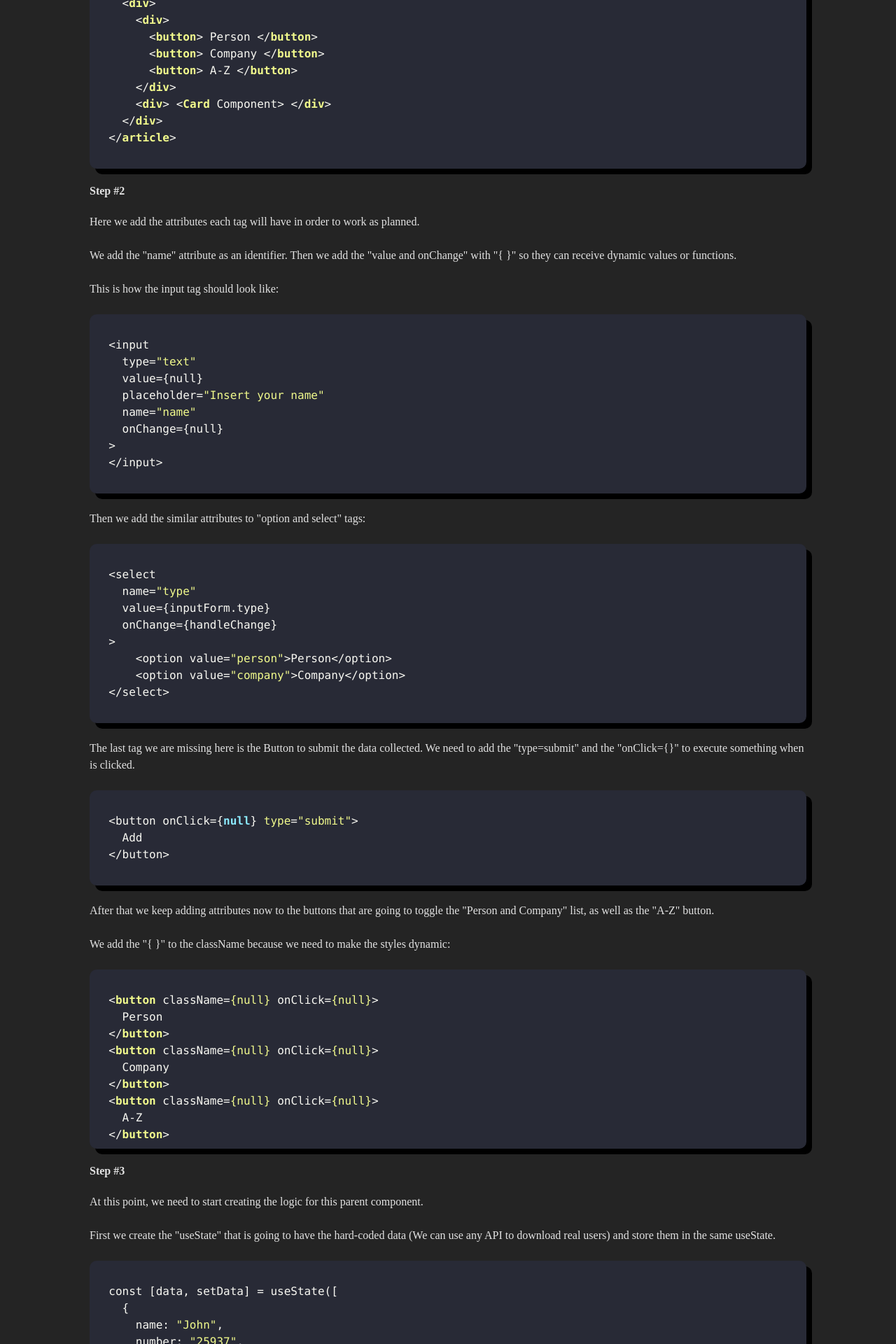
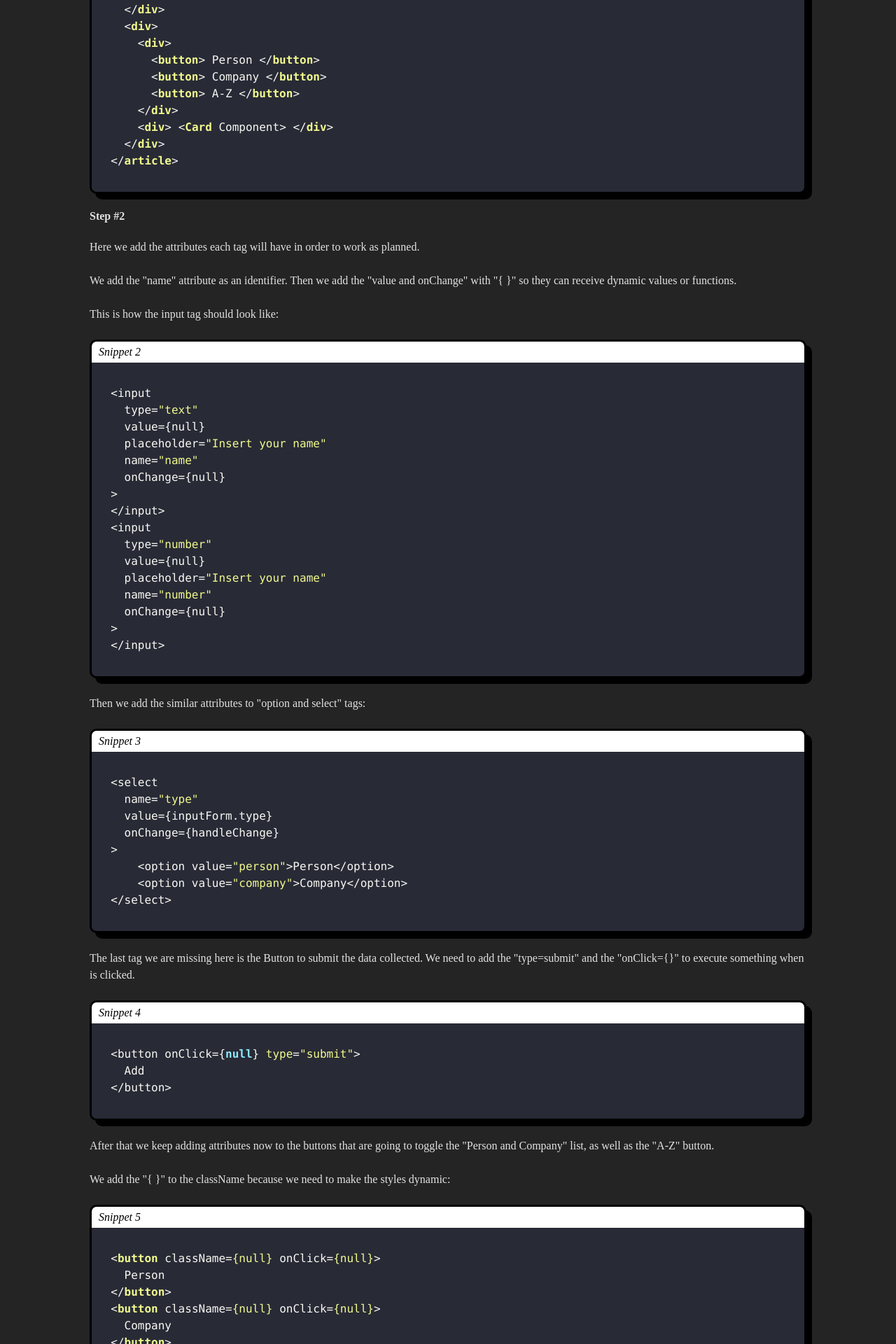
Before and after one commit to kinxori/inxel-test, a React (Vite) app: page / in a window 1280 px wide. Shown: the part 1400-3320 px from the top of the page at 70% size. Built offline with nearby package versions, Linux system fonts and the light colour scheme.

Commit message:
updated content in page 6

```diff
--- a/src/App.jsx
+++ b/src/App.jsx
@@ -39,6 +39,14 @@ export default function App() {
     onChange={null}
   >
   </input>
+  <input
+    type="number"
+    value={null}
+    placeholder="Insert your name"
+    name="number"
+    onChange={null}
+  >
+  </input>
 
 `;
 
@@ -71,6 +79,7 @@ export default function App() {
   <button className={null} onClick={null}>
     A-Z
   </button>
+
 `;
 
   const snippet6 = `
@@ -116,6 +125,11 @@ export default function App() {
 
 `;
 
+  const snippet9 = `
+const handleChange = (event) => {}; // We receive the event
+
+`;
+
   return (
     <article className="w-[80%] mx-auto my-20  font-[Rubik] ">
       <div className="">
@@ -144,13 +158,14 @@ export default function App() {
           proper name would be JSX .
         </p>
         <br></br>
-        <SyntaxHighlighter
-          language="jsx"
-          style={dracula}
-          className="rounded-[10px] overflow-hidden drop-shadow-[8px_8px_0px_rgba(0,0,0,1)] "
-        >
+        <div className="rounded-[10px] overflow-hidden drop-shadow-[8px_8px_0px_rgba(0,0,0,1)] border-black border-[3px]   ">
+          <div className="w-[100%] h-[30px] bg-white flex items-center pl-[10px]   ">
+            <i className="text-black  ">Snippet 1</i>
+          </div>
+          <SyntaxHighlighter language="jsx" style={dracula}>
             {snippet1}
           </SyntaxHighlighter>
+        </div>
         <br></br>
         <h3 className=" leading-[16px] font-bold ">Step #2</h3>
         <br></br>
@@ -163,36 +178,40 @@ export default function App() {
         <br></br>
         <p>This is how the input tag should look like:</p>
         <br></br>
-        <SyntaxHighlighter
-          language="jsx"
-          style={dracula}
-          className="rounded-[10px] overflow-hidden drop-shadow-[8px_8px_0px_rgba(0,0,0,1)]"
-        >
+        <div className="rounded-[10px] overflow-hidden drop-shadow-[8px_8px_0px_rgba(0,0,0,1)] border-black border-[3px]   ">
+          <div className="w-[100%] h-[30px] bg-white flex items-center pl-[10px]   ">
+            <i className="text-black  ">Snippet 2</i>
+          </div>
+          <SyntaxHighlighter language="jsx" style={dracula}>
             {snippet2}
           </SyntaxHighlighter>
+        </div>
         <br></br>
         <p>Then we add the similar attributes to "option and select" tags:</p>
         <br></br>
-        <SyntaxHighlighter
-          language="jsx"
-          style={dracula}
-          className="rounded-[10px] overflow-hidden drop-shadow-[8px_8px_0px_rgba(0,0,0,1)]"
-        >
+        <div className="rounded-[10px] overflow-hidden drop-shadow-[8px_8px_0px_rgba(0,0,0,1)] border-black border-[3px]   ">
+          <div className="w-[100%] h-[30px] bg-white flex items-center pl-[10px]   ">
+            <i className="text-black  ">Snippet 3</i>
+          </div>
+
+          <SyntaxHighlighter language="jsx" style={dracula}>
             {snippet3}
           </SyntaxHighlighter>
+        </div>
         <br></br>
         <p>
           The last tag we are missing here is the Button to submit the data collected. We need to
           add the "type=submit" and the "onClick=&#123;&#125;" to execute something when is clicked.
         </p>
         <br></br>
-        <SyntaxHighlighter
-          language="jsx"
-          style={dracula}
-          className="rounded-[10px] overflow-hidden drop-shadow-[8px_8px_0px_rgba(0,0,0,1)]"
-        >
+        <div className="rounded-[10px] overflow-hidden drop-shadow-[8px_8px_0px_rgba(0,0,0,1)] border-black border-[3px]   ">
+          <div className="w-[100%] h-[30px] bg-white flex items-center pl-[10px]   ">
+            <i className="text-black  ">Snippet 4</i>
+          </div>
+          <SyntaxHighlighter language="jsx" style={dracula}>
             {snippet4}
           </SyntaxHighlighter>
+        </div>
         <br></br>
         <p>
           After that we keep adding attributes now to the buttons that are going to toggle the
@@ -203,13 +222,14 @@ export default function App() {
           We add the "&#123; &#125;" to the className because we need to make the styles dynamic:
         </p>
         <br></br>
-        <SyntaxHighlighter
-          language="jsx"
-          style={dracula}
-          className="rounded-[10px] overflow-hidden drop-shadow-[8px_8px_0px_rgba(0,0,0,1)]"
-        >
+        <div className="rounded-[10px] overflow-hidden drop-shadow-[8px_8px_0px_rgba(0,0,0,1)] border-black border-[3px]   ">
+          <div className="w-[100%] h-[30px] bg-white flex items-center pl-[10px]   ">
+            <i className="text-black  ">Snippet 5</i>
+          </div>
+          <SyntaxHighlighter language="jsx" style={dracula}>
             {snippet5}
           </SyntaxHighlighter>
+        </div>
         <br></br>
         <h3 className=" leading-[16px] font-bold ">Step #3</h3>
         <br></br>
@@ -220,13 +240,14 @@ export default function App() {
           API to download real users) and store them in the same useState.
         </p>
         <br></br>
-        <SyntaxHighlighter
-          language="jsx"
-          style={dracula}
-          className="rounded-[10px] overflow-hidden drop-shadow-[8px_8px_0px_rgba(0,0,0,1)]"
-        >
+        <div className="rounded-[10px] overflow-hidden drop-shadow-[8px_8px_0px_rgba(0,0,0,1)] border-black border-[3px]   ">
+          <div className="w-[100%] h-[30px] bg-white flex items-center pl-[10px]   ">
+            <i className="text-black  ">Snippet 6</i>
+          </div>
+          <SyntaxHighlighter language="jsx" style={dracula}>
             {snippet6}
           </SyntaxHighlighter>
+        </div>
         <br></br>
         <p>As you can see, we only have 3 values per object:</p>
         <br></br>
@@ -247,13 +268,14 @@ export default function App() {
           filled. This is because "person" will be the default value.
         </p>
         <br></br>
-        <SyntaxHighlighter
-          language="jsx"
-          style={dracula}
-          className="rounded-[10px] overflow-hidden drop-shadow-[8px_8px_0px_rgba(0,0,0,1)]"
-        >
+        <div className="rounded-[10px] overflow-hidden drop-shadow-[8px_8px_0px_rgba(0,0,0,1)] border-black border-[3px]   ">
+          <div className="w-[100%] h-[30px] bg-white flex items-center pl-[10px]   ">
+            <i className="text-black  ">Snippet 7</i>
+          </div>
+          <SyntaxHighlighter language="jsx" style={dracula}>
             {snippet7}
           </SyntaxHighlighter>
+        </div>
         <br></br>
         <p>
           For now, we will have 2 main functions. 1 that handles the entry in the Input and Select
@@ -265,13 +287,14 @@ export default function App() {
           with the Select and Option Tags.
         </p>
         <br></br>
-        <SyntaxHighlighter
-          language="jsx"
-          style={dracula}
-          className="rounded-[10px] overflow-hidden drop-shadow-[8px_8px_0px_rgba(0,0,0,1)]"
-        >
+        <div className="rounded-[10px] overflow-hidden drop-shadow-[8px_8px_0px_rgba(0,0,0,1)] border-black border-[3px]   ">
+          <div className="w-[100%] h-[30px] bg-white flex items-center pl-[10px]   ">
+            <i className="text-black  ">Snippet 8</i>
+          </div>
+          <SyntaxHighlighter language="jsx" style={dracula}>
             {snippet8}
           </SyntaxHighlighter>
+        </div>
         <br></br>
         <p>Let's break it down:</p>
         <br></br>
@@ -281,6 +304,22 @@ export default function App() {
           <li>We "send" the receive data to the empty variable we create in the useState.</li>
         </ul>
         <br></br>
+        <p>Point #1:</p>
+        <br></br>
+        <p>
+          As for any onChange attribute, we are going to receive an event, that event is going to be
+          passed in the function to use it.
+        </p>
+        <br></br>
+        <div className="rounded-[10px] overflow-hidden drop-shadow-[8px_8px_0px_rgba(0,0,0,1)] border-black border-[3px]   ">
+          <div className="w-[100%] h-[30px] bg-white flex items-center pl-[10px]   ">
+            <i className="text-black  ">Snippet 9</i>
+          </div>
+          <SyntaxHighlighter language="jsx" style={dracula}>
+            {snippet9}
+          </SyntaxHighlighter>
+        </div>
+        <br></br>
       </div>
     </article>
   );
--- a/src/components/inxel-test.tsx
+++ b/src/components/inxel-test.tsx
@@ -75,7 +75,6 @@ function InxelTest() {
     flex-col
     rounded-[10px]
     border-[3px]
-    border-solid
     border-black
     my-10
     bg-white
```
Lines whose indentation alone changed are shown as unchanged.
